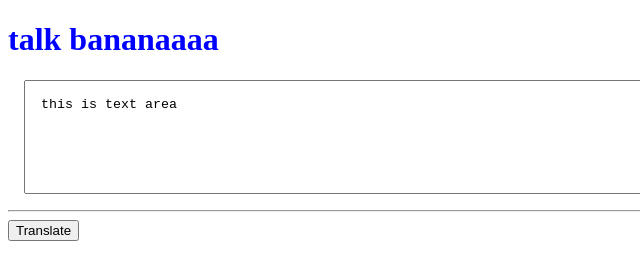
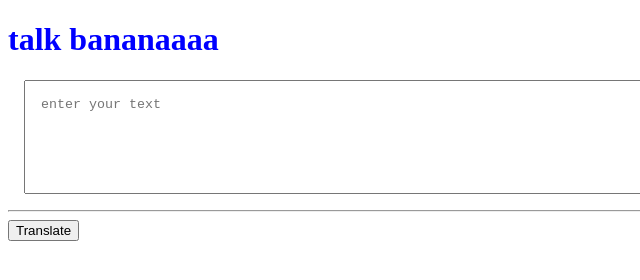
Before and after one commit to aqsaaqeel/banana-speak, a plain HTML site: page index.html in a window 1280 px wide. Shown: the full height of the page, 0-640 px from the left. Drawn offline with Linux system fonts and the light colour scheme.

```diff
--- a/index.html
+++ b/index.html
@@ -5,14 +5,14 @@
     <meta http-equiv="X-UA-Compatible" content="IE=edge">
     <meta name="viewport" content="width=device-width, initial-scale=1.0">
     <link rel="stylesheet" href="style.css">
-    <script src="app.js"></script>
     <title>Banana speak</title>
 </head>
 <body>
     <h1 id="heading1">talk bananaaaa</h1>
-    <textarea id="txt-area">this is text area</textarea>
+    <textarea id="txt-area"placeholder = "enter your text"></textarea>
     <hr><button id="btn-translate">Translate</button>
 
 
 </body>
+<script src="app.js"></script>
 </html>
```
